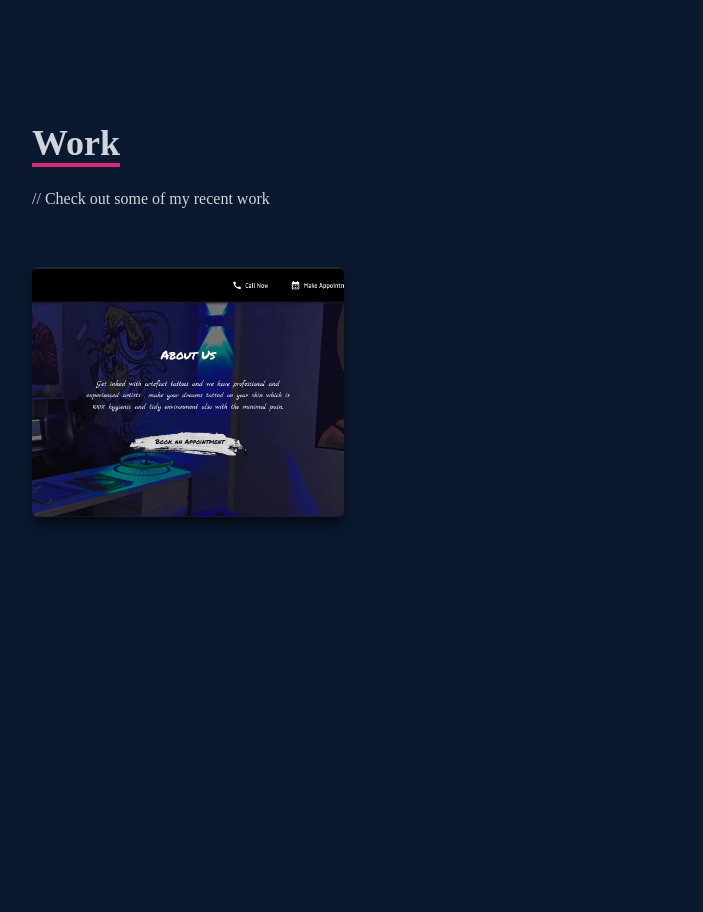
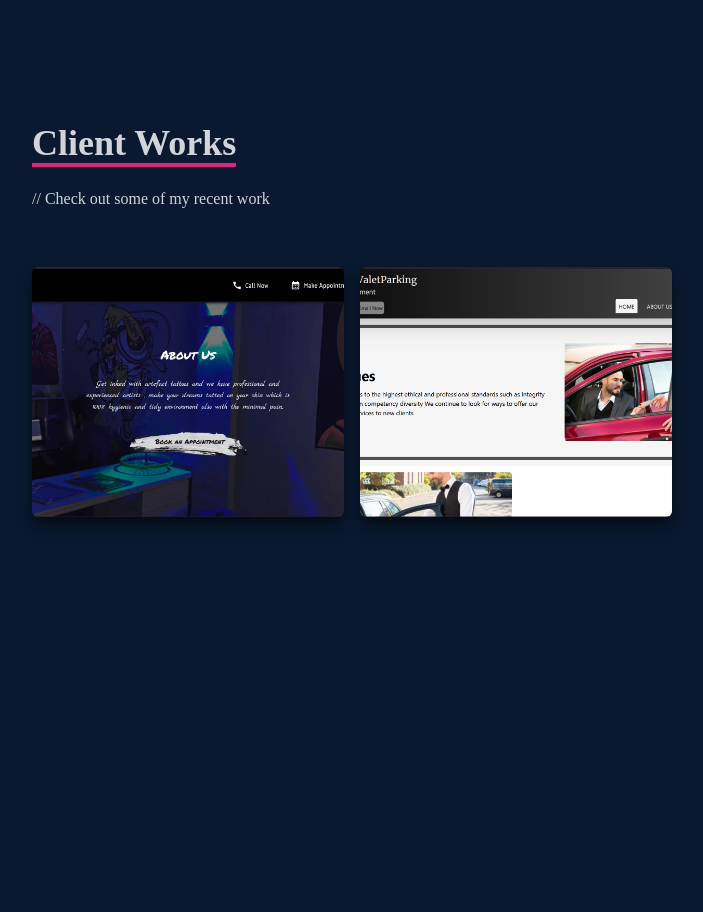
Before and after one commit to dewebdev/Portfolio, a React (Create React App) app: page / in a window 1280 px wide. Shown: the part 2480-3392 px from the top of the page, without its empty margins (124-827 px from the left). Built offline with nearby package versions, Linux system fonts and the light colour scheme.

Commit message:
New Client Project Added

```diff
--- a/src/components/Work.jsx
+++ b/src/components/Work.jsx
@@ -1,6 +1,7 @@
 import React from "react";
 import WorkCard from "./WorkCard";
 import artefactTattoos from "../assets/artefacttattoosbusiness-min.webp";
+import fimSevenValetParking from "../assets/fimSevenValetParking.png";
 
 const Work = () => {
   return (
@@ -8,7 +9,7 @@ const Work = () => {
       <div className="max-w-[1000px] mx-auto p-4 flex flex-col justify-center w-full h-full">
         <div className="pb-8">
           <p className="text-4xl font-bold inline border-b-4 text-gray-300 border-pink-600">
-            Work
+            Client Works
           </p>
           {/* eslint-disable-next-line react/jsx-no-comment-textnodes */}
           <p className="py-6">// Check out some of my recent work</p>
@@ -20,7 +21,13 @@ const Work = () => {
             img={artefactTattoos}
             demoLink="https://artefactTattoos.com/"
             codeLink="https://github.com/sujesh-gs/artefacttattoos"
-            title="Client Business Project"
+            title="Tattoo Studio Project"
+          />
+          <WorkCard
+            img={fimSevenValetParking}
+            demoLink="https://fimsevenvaletparking.netlify.com/"
+            codeLink="https://github.com/dewebdev/fim7parking"
+            title="Valet Parking Project"
           />
         </div>
       </div>
```
Also changed, not shown: src/assets/fimSevenValetParking.png (added).
